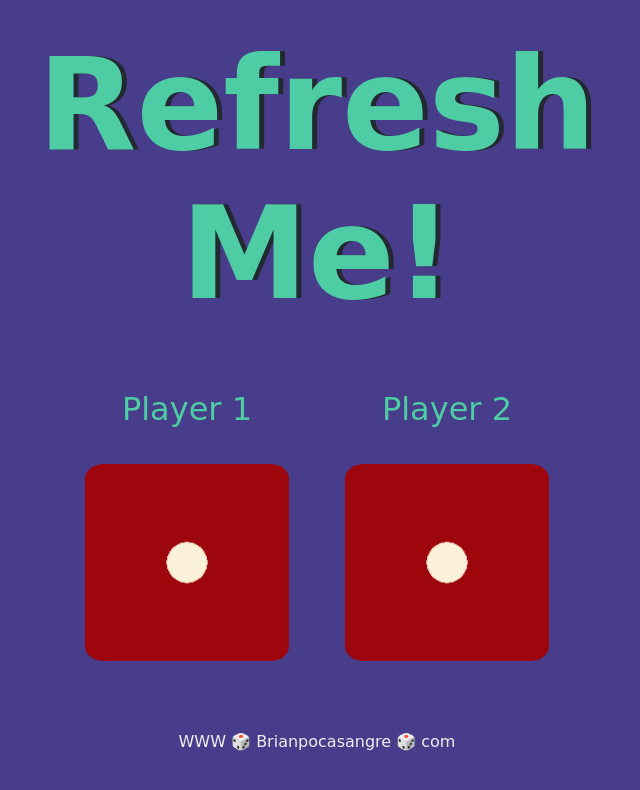
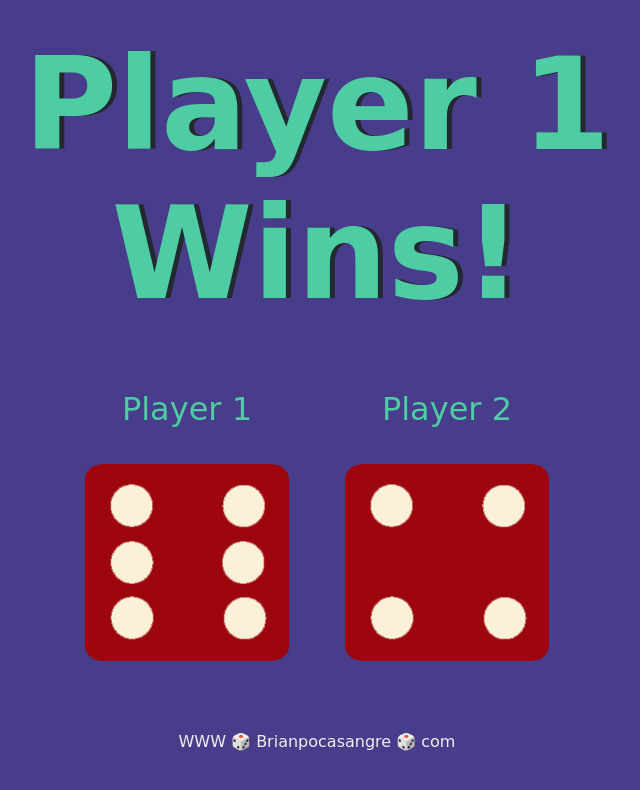
Before and after one commit to brianpocasangre/dice, a plain HTML site: page index.html in a window 1280 px wide. Shown: the whole page, without its empty margins (323-963 px from the left). Drawn offline with Linux system fonts and the light colour scheme.

Commit message:
add random number generators and control statement for winner of die roll

```diff
--- a/index.html
+++ b/index.html
@@ -30,15 +30,16 @@
 
       <div class="dice">
         <p>Player 1</p>
-        <img class="img1" src="images/dice1.png" alt="Player 1 Dice" />
+        <img class="img1" src="images/dice6.png" alt="Player 1 Dice" />
       </div>
 
       <div class="dice">
         <p>Player 2</p>
-        <img class="img2" src="images/dice1.png" alt="Player 2 Dice" />
+        <img class="img2" src="images/dice6.png" alt="Player 2 Dice" />
       </div>
     </div>
 
     <footer>WWW 🎲 Brianpocasangre 🎲 com</footer>
+    <script src="/index.js"></script>
   </body>
 </html>
--- /dev/null
+++ b/index.js
@@ -0,0 +1,17 @@
+let randomNumber1 = Math.floor(Math.random() * 6 + 1);
+let randomNumber2 = Math.floor(Math.random() * 6 + 1);
+
+const image1 = document.querySelector('.img1');
+const image2 = document.querySelector('.img2');
+const display = document.querySelector('h1');
+
+image1.setAttribute('src', `images/dice${randomNumber1}.png`);
+image2.setAttribute('src', `images/dice${randomNumber2}.png`);
+
+if (randomNumber1 > randomNumber2) {
+  display.innerHTML = 'Player 1 Wins!';
+} else if (randomNumber1 === randomNumber2) {
+  display.innerHTML = 'Draw!';
+} else {
+  display.innerHTML = 'Player 2 Wins!';
+}
```
